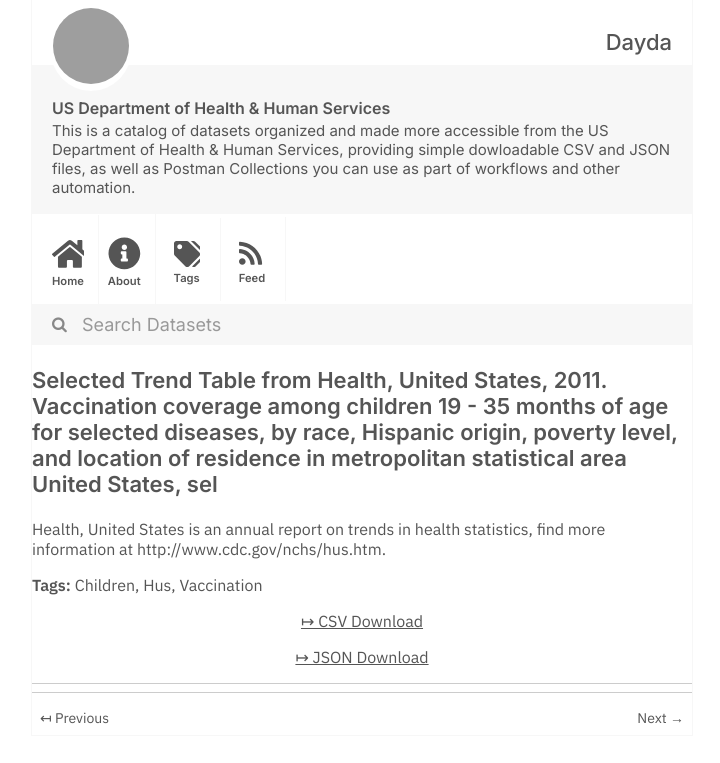
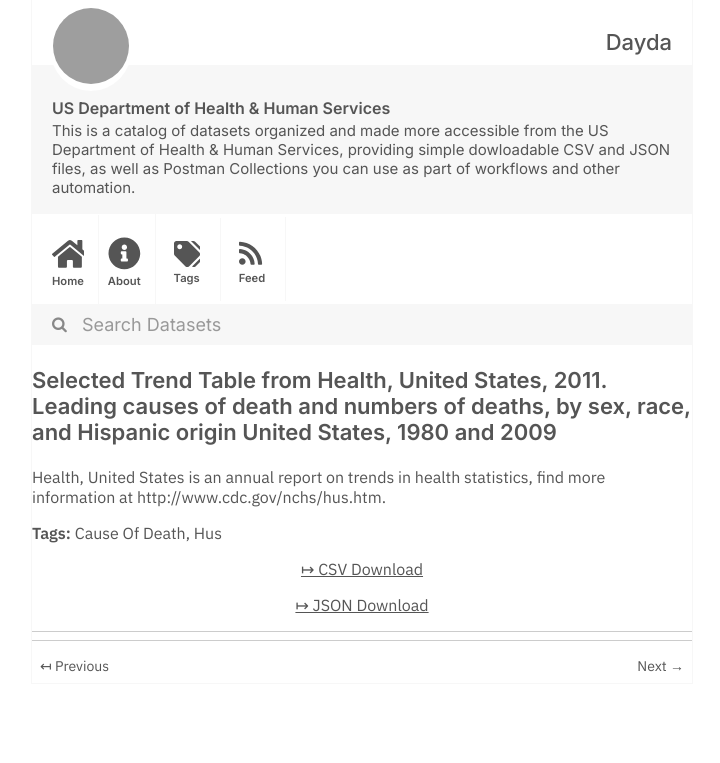
Before and after one commit to dayda-entities/us-department-of-health-and-human-services, a Jekyll site: the page built from _posts/2020-11-10-selected-trend-table-from-heal.md, in a window 1280 px wide, cut to the strip 0-763 px from the top of the page. Shown: the whole strip, without its empty margins (278-998 px from the left). Built offline with Jekyll 4.4.1, drawn with Linux system fonts in a browser that asks for light colours; grey boxes are pictures that could not be loaded.

```diff
--- a/_posts/2020-11-10-selected-trend-table-from-heal.md
+++ b/_posts/2020-11-10-selected-trend-table-from-heal.md
@@ -1,20 +1,18 @@
 ---
 title: >-
-  Selected Trend Table from Health, United States, 2011. Vaccination coverage
-  among children 19 - 35 months of age for selected diseases, by race, Hispanic
-  origin, poverty level, and location of residence in metropolitan statistical
-  area United States, sel
-created: '2020-11-10T16:18:45.196123'
-modified: '2021-04-21T22:48:53.724644'
+  Selected Trend Table from Health, United States, 2011. Leading causes of death
+  and numbers of deaths, by sex, race, and Hispanic origin United States, 1980
+  and 2009
+created: '2020-11-10T16:18:45.770121'
+modified: '2021-04-21T22:21:18.722582'
 state: active
 type: dataset
 tags:
-  - Children
+  - Cause Of Death
   - Hus
-  - Vaccination
 groups: []
-csv_url: 'https://data.cdc.gov/api/views/nkri-ptxd/rows.csv?accessType=DOWNLOAD'
-json_url: 'https://data.cdc.gov/api/views/nkri-ptxd/rows.json?accessType=DOWNLOAD'
+csv_url: 'https://data.cdc.gov/api/views/vp9c-m6nq/rows.csv?accessType=DOWNLOAD'
+json_url: 'https://data.cdc.gov/api/views/vp9c-m6nq/rows.json?accessType=DOWNLOAD'
 layout: post
 
 ---
```
